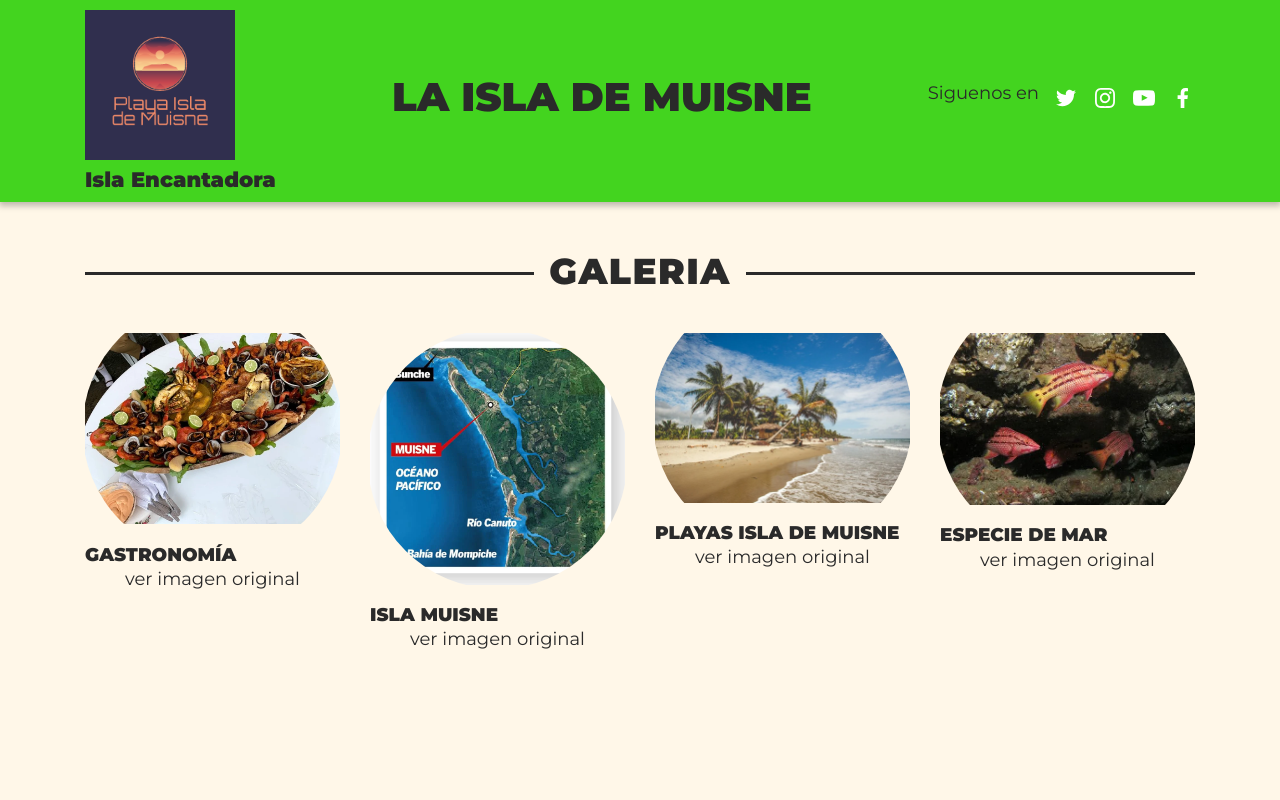
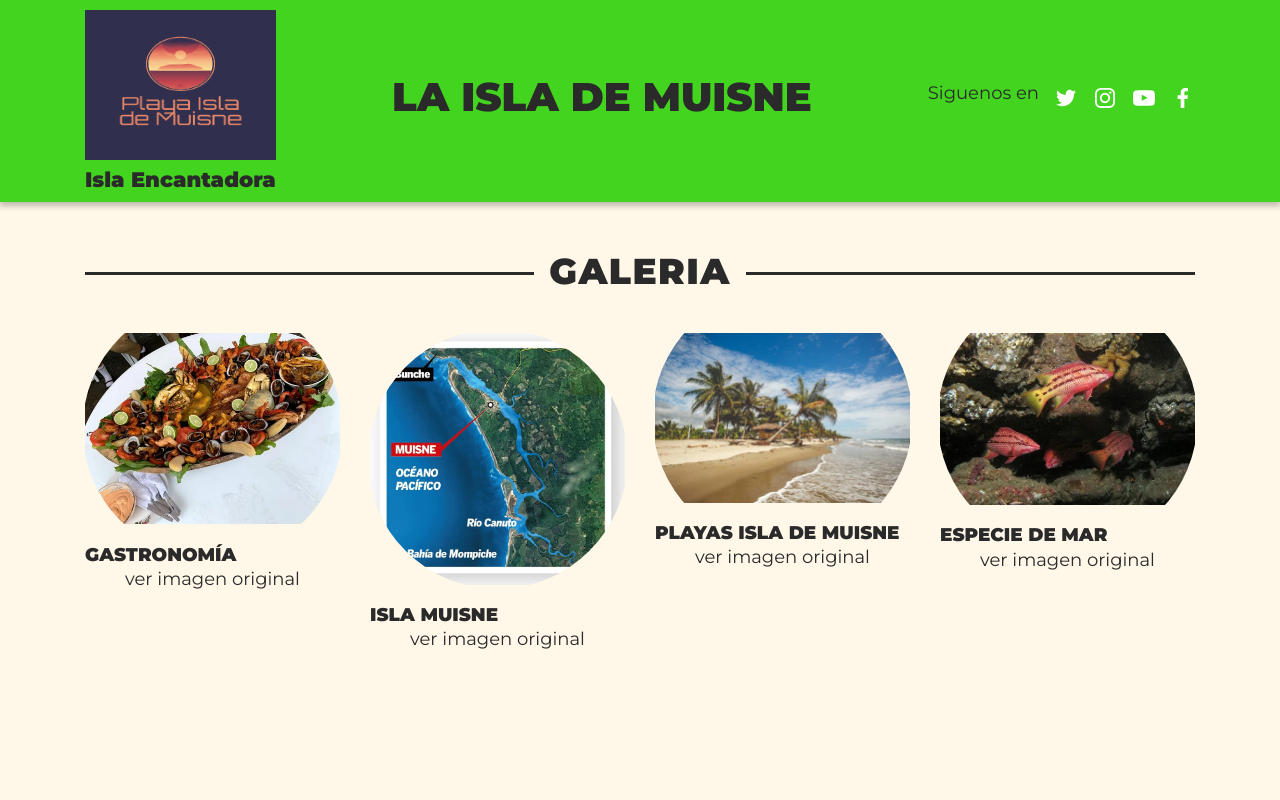
Before and after one commit to carlosVilelaG/pec3HerramientasHtml, a website built with Parcel: page index.html in a window 1280 px wide. Shown: the top 800 px of the page. Built offline with nearby package versions, Linux system fonts and the light colour scheme.

Commit message:
Se ajusta dimensiones de logo principal

```diff
--- a/css/styles.css
+++ b/css/styles.css
@@ -419,6 +419,11 @@ Home page
     grid-gap: 30px;
 }
 
+#logoPrincipal {
+    background-size: cover;
+    width: 100%;
+    max-height: auto;
+}
 .list-item-img {
     background-size: cover;
     width: 100%;
--- a/index.html
+++ b/index.html
@@ -16,7 +16,7 @@
         <nav class="nav-main">
             <div class="container">
                 <a class="nav-logo" href="index.html" title="Pagina principal">
-                    <img src="./images/logos/logoIslaMuisne.webp" loading="lazy" class="nav-logo-header-img" alt="Playa de la Isla de Muisne">
+                    <img id ="logoPrincipal" src="./images/logos/logoIslaMuisne.webp" loading="lazy" class="nav-logo-header-img" alt="Playa de la Isla de Muisne">
                     <h3 id="tituloHeader">Isla Encantadora</h3>
                 </a>
                 <h1>La isla de Muisne</h1>
```
